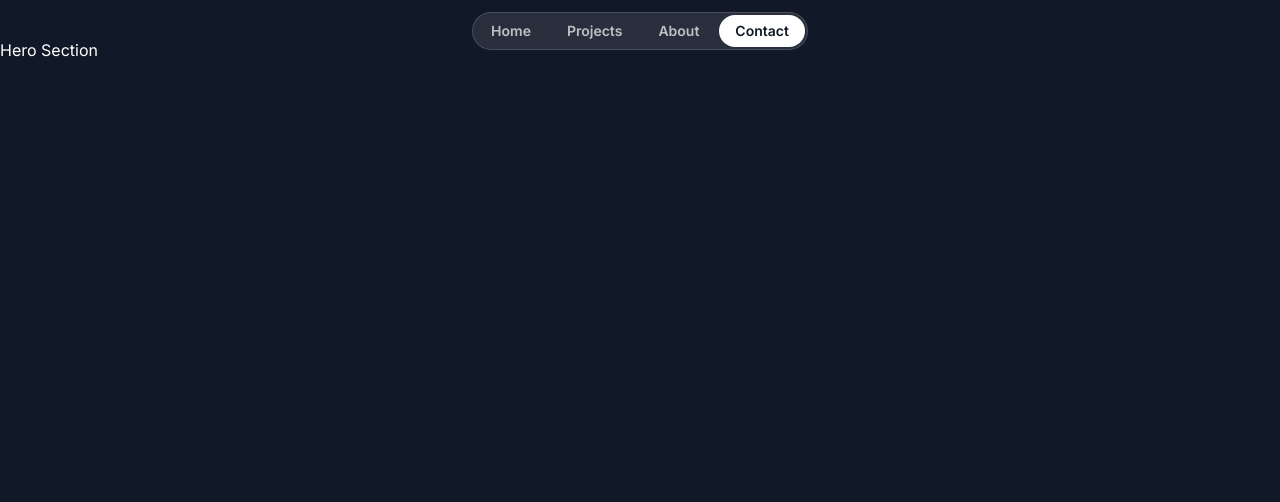
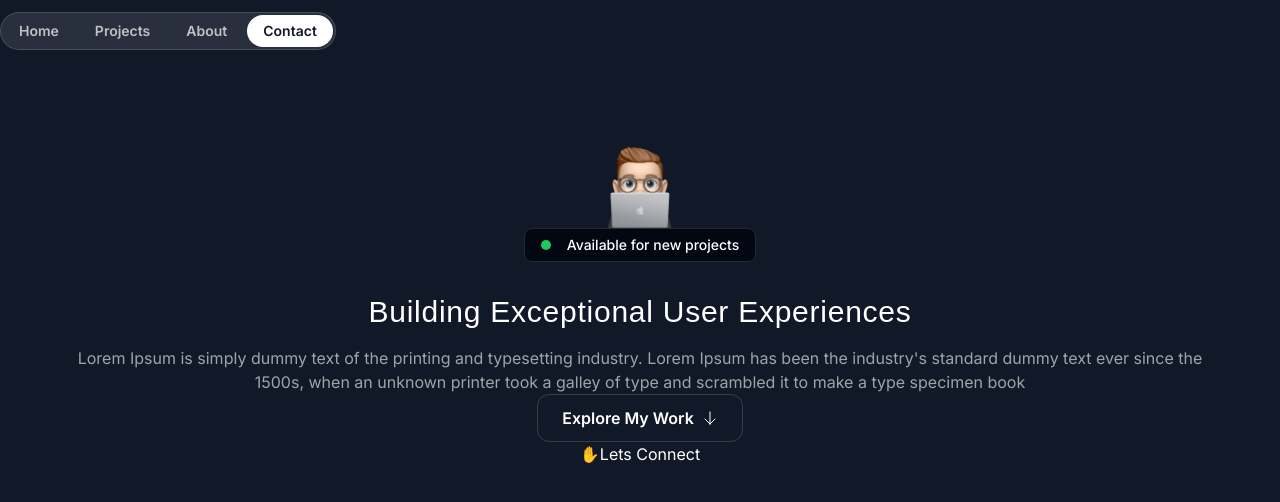
Before and after one commit to sam-sudar/my-portfolio, a Next.js app: page / in a window 1280 px wide. Shown: the top 502 px of the page. Built offline with nearby package versions, Linux system fonts and the light colour scheme; a web font is replaced by a local one.

Commit message:
Hero Section - I

```diff
--- a/src/sections/Header.tsx
+++ b/src/sections/Header.tsx
@@ -1,6 +1,6 @@
 export const Header = () => {
   return (
-    <div className="flex justify-center items-center relative top-3">
+    <div className="flex justify-center items-center fixed top-3">
       <nav className="flex gap-1 p-0.5 border border-white/15 rounded-full bg-white/10 backdrop-blur">
         <a href="#" className="nav-item ">
           Home
--- a/src/sections/Hero.tsx
+++ b/src/sections/Hero.tsx
@@ -1,3 +1,44 @@
+import memojiImage from "@/assets/images/memoji-computer.png";
+import Image from "next/image";
+import ArrowDown from "@/assets/icons/arrow-down.svg";
+
 export const HeroSection = () => {
-  return <div>Hero Section</div>;
+  return (
+    <div className="py-32">
+      <div className="container">
+        <div className="flex flex-col items-center">
+          <Image
+            src={memojiImage}
+            className="size-[100px]"
+            alt="Person peeking from behind laptop"
+          />
+          <div className="bg-gray-950 border border-gray-800 px-4 py-1.5 inline-flex items-center gap-4 rounded-lg">
+            <div className="bg-green-500 size-2.5 rounded-full"></div>
+            <div className="text-sm font-medium">
+              Available for new projects
+            </div>
+          </div>
+        </div>
+        <h1 className="font-serif text-3xl text-center mt-8 tracking-wide">
+          Building Exceptional User Experiences
+        </h1>
+        <p className="mt-4 text-center text-white/60">
+          Lorem Ipsum is simply dummy text of the printing and typesetting
+          industry. Lorem Ipsum has been the industry's standard dummy text ever
+          since the 1500s, when an unknown printer took a galley of type and
+          scrambled it to make a type specimen book
+        </p>
+        <div className="flex flex-col items-center">
+          <button className="inline-flex items-center gap-2 border border-white/15 px-6 h-12 rounded-xl">
+            <span className="font-semibold">Explore My Work</span>
+            <ArrowDown className="size-4" />
+          </button>
+          <button>
+            <span>✋</span>
+            <span>Lets Connect</span>
+          </button>
+        </div>
+      </div>
+    </div>
+  );
 };
```
